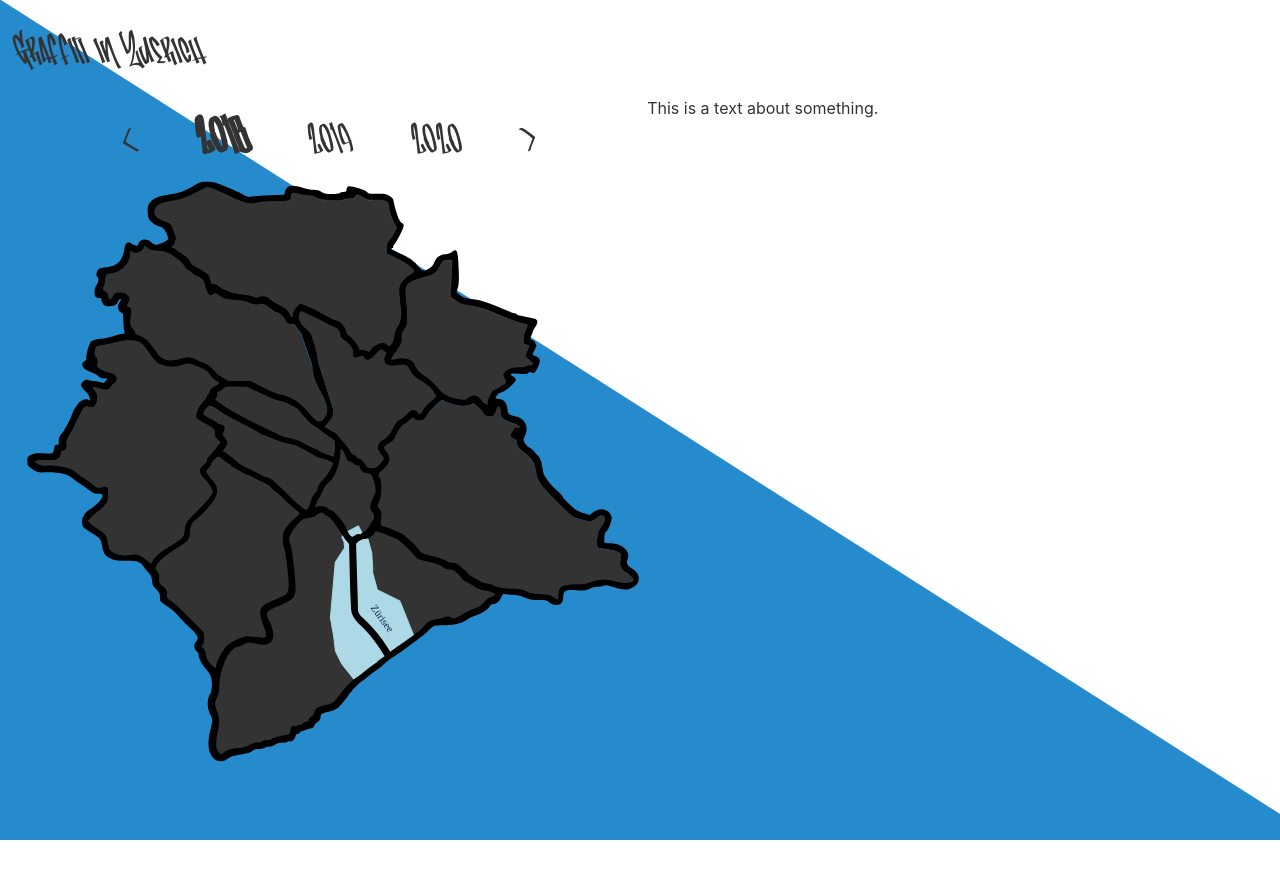
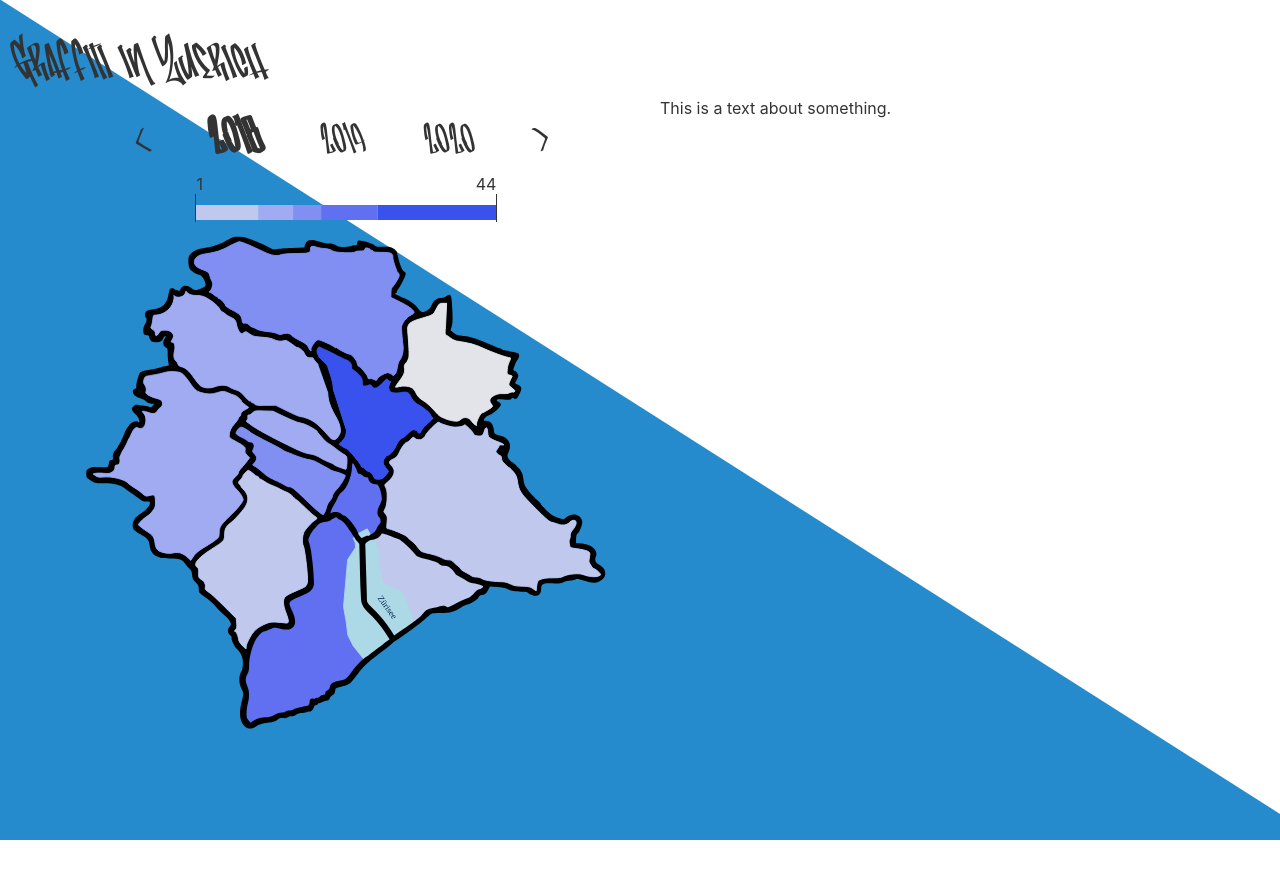
Before and after one commit to philipkueng/graffiti-in-zurich, a Svelte app in the folder website/: page / in a window 1280 px wide. Shown: the top 878 px of the page. Built offline with nearby package versions, Linux system fonts and the light colour scheme.

Commit message:
added legend and display svg correctly

```diff
--- a/website/src/App.svelte
+++ b/website/src/App.svelte
@@ -43,7 +43,7 @@
   }
   .header {
     font-family: StreetWars;
-    font-size: 3em;
+    font-size: 4em;
     text-align: left;
   }
 </style>
@@ -55,7 +55,7 @@
     align-items:center;">
     <div
       style="width: 100%; display: flex; flex-direction: row; height: 100vh;
-      margin-top: 20px;">
+      justify-content: center;">
       <div style="width: 49%;">
         <div
           style="display: flex; flex-direction: row; align-items: baseline;
--- a/website/src/components/ColoredSvgMap.svelte
+++ b/website/src/components/ColoredSvgMap.svelte
@@ -1,33 +1,20 @@
 <script>
+  import Legend from "./Legend.svelte";
   import Map from "./Map.svelte";
-  import { beforeUpdate, afterUpdate } from "svelte";
 
   export let data;
-
-  $: districtColors = getColors(data);
-
-  function getColors(data) {
-    let styles = [];
-    data.districts.map(
-      district =>
-        (styles = [
-          ...styles,
-          { name: district.name.replace(" ", ""), color: district.color }
-        ])
-    );
-    return styles;
-  }
 </script>
 
 <style>
   .map-container {
-    height: 100%;
+    height: 70%;
     display: flex;
     flex-direction: column;
-    align-items: flex-start;
+    align-items: center;
   }
 </style>
 
 <div class="map-container">
-  <Map bind:districtColors />
+  <Legend {data} />
+  <Map {data} />
 </div>
--- /dev/null
+++ b/website/src/components/Legend.svelte
@@ -0,0 +1,88 @@
+<script>
+  export let data;
+
+  let legendBarHeight = 15;
+
+  function getAspectWidth(legend, bucket) {
+    const range = legend.maxValue - legend.minValue;
+    return ((bucket.to - bucket.from) * 100) / range;
+  }
+
+  function getAspectXValue(legend, bucket) {
+    const range = legend.maxValue - legend.minValue;
+    return ((bucket.from - legend.minValue) * 100) / range;
+  }
+
+  function getColorClass(legendItem) {
+    if (legendItem.color.colorClass !== undefined) {
+      return legendItem.color.colorClass;
+    }
+    return "";
+  }
+</script>
+
+<style>
+  .legend {
+    display: flex;
+    justify-content: center;
+  }
+
+  .legend-container {
+    display: flex;
+    flex-direction: column;
+  }
+
+  .legend-value-container {
+    width: 100%;
+    display: flex;
+    justify-content: space-between;
+  }
+
+  .legend-border-container {
+    position: relative;
+  }
+
+  .legend-buckets {
+    height: 32px;
+    width: 100%;
+  }
+
+  .legend-borders {
+    position: absolute;
+    height: 28px;
+    top: 0;
+    margin-left: -1px;
+    border-right: 0.5px solid;
+    border-left: 0.5px solid;
+    width: 100%;
+  }
+</style>
+
+<div class="legend">
+  <div class="legend-container">
+    <div class="legend-value-container">
+      <span class="q-choropleth-legend-value-container--minVal s-font-note-s">
+        {data.legend.minValue}
+      </span>
+      <span class="legend-value-container--maxVal s-font-note-s">
+        {data.legend.maxValue}
+      </span>
+    </div>
+    <div class="legend-border-container">
+      <svg class="legend-buckets">
+        <g>
+          {#each data.legend.buckets as bucket, index}
+            <rect
+              class="q-choropleth-legend-bucket"
+              style="fill: {getColorClass(bucket)}"
+              width="{getAspectWidth(data.legend, bucket)}%"
+              height={legendBarHeight}
+              x="{getAspectXValue(data.legend, bucket)}%"
+              y={legendBarHeight - 4} />
+          {/each}
+        </g>
+      </svg>
+      <div class="legend-borders s-color-gray-6" />
+    </div>
+  </div>
+</div>
--- a/website/src/components/Map.svelte
+++ b/website/src/components/Map.svelte
@@ -1,16 +1,30 @@
 <script>
-  export let districtColors;
-  export let empty = false;
+  export let data;
 
-  function getColor(districtName) {
-    if (empty) {
-      return "transparent";
+  function getValue(data, districtName) {
+    return data.districts.find(district => district.name === districtName)
+      .totalReports;
+  }
+
+  function getColor(district, data) {
+    let value = getValue(data, district);
+    console.log(value);
+    const buckets = data.legend.buckets;
+    const bucket = buckets.find((bucket, index) => {
+      if (index === 0) {
+        return value <= bucket.to;
+      } else if (index === buckets.length - 1) {
+        return bucket.from < value;
+      } else {
+        return bucket.from < value && value <= bucket.to;
+      }
+    });
+    if (bucket) {
+      console.log(bucket.color.colorClass);
+      return bucket.color.colorClass;
+    } else {
+      return "s-color-gray-4";
     }
-    console.log(
-      districtColors.find(district => district.name === districtName).color
-    );
-    return districtColors.find(district => district.name === districtName)
-      .color;
   }
 </script>
 
@@ -19,7 +33,7 @@
   viewBox="0 0 600 568"
   style="enable-background:new 0 0 600 568;">
   <g
-    style="color: ${getColor('Kreis8')}"
+    style="color: {getColor('Kreis 8', data)}"
     fill="currentColor"
     stroke-width="1"
     stroke="currentColor"
@@ -35,7 +49,7 @@
       z" />
   </g>
   <g
-    style="color: ${getColor('Kreis2')}"
+    style="color: {getColor('Kreis 2', data)}"
     fill="currentColor"
     stroke-width="1"
     stroke="currentColor"
@@ -57,7 +71,7 @@
       c6.8,7.2,12.7,15.2,17.8,23.8c0.3,0.5,0.6,0.8,0.9,1.1C345.9,463.4,343.1,465.5,341.3,467z" />
   </g>
   <g
-    style="color: ${getColor('Kreis1')}"
+    style="color: {getColor('Kreis 1', data)}"
     fill="currentColor"
     stroke-width="1"
     stroke="currentColor"
@@ -269,7 +283,7 @@
     s9.1,1.7,10.8,2.5c3,1.6,3.1,1.8,2.5,6c-0.4,2.4-0.7,5-0.7,5.7c0,1.5,4.4,8.1,5.5,8.1c1.6,0,7.5,5.2,7.5,6.5
     C586.8,388.2,586.7,388.5,586.5,388.7z" />
   <g
-    style="color: ${getColor('Kreis10')}"
+    style="color: {getColor('Kreis 10', data)}"
     fill="currentColor"
     stroke-width="1"
     stroke="currentColor"
@@ -290,7 +304,7 @@
       c1.5,1.7,2.7,2.1,4.8,1.9c2-0.3,3,0.1,3.6,1.3c0.4,1,2.6,3.7,5,6.2" />
   </g>
   <g
-    style="color: ${getColor('Kreis6')}"
+    style="color: {getColor('Kreis 6', data)}"
     fill="currentColor"
     stroke-width="1"
     stroke="currentColor"
@@ -310,7 +324,7 @@
       c-0.6,0.3-1.9-1.3-2.7-3.3c-1.5-3.4-16.3-20.1-16.3-18.5c0,0.4-1.8-0.5-3.9-1.9l-4-2.6l2.8-3c4.2-4.4,5.3-7,5.3-12.5" />
   </g>
   <g
-    style="color: ${getColor('Kreis11')}"
+    style="color: {getColor('Kreis 11', data)}"
     fill="currentColor"
     stroke-width="1"
     stroke="currentColor"
@@ -334,7 +348,7 @@
       c-1-2-2-4.7-2.2-6.1C145.2,47.7,144,46.7,137.5,44.4z" />
   </g>
   <g
-    style="color: ${getColor('Kreis12')}"
+    style="color: {getColor('Kreis 12', data)}"
     fill="currentColor"
     stroke-width="1"
     stroke="currentColor"
@@ -351,7 +365,7 @@
       c1.3-1.4,2.6-4.1,3-6c0.6-3.1,0.1-14.3-1.2-28.6C368.6,105.3,370.6,103.6,388.1,98.6z" />
   </g>
   <g
-    style="color: ${getColor('Kreis7')}"
+    style="color: {getColor('Kreis 7', data)}"
     fill="currentColor"
     stroke-width="1"
     stroke="currentColor"
@@ -378,7 +392,7 @@
       " />
   </g>
   <g
-    style="color: ${getColor('Kreis4')}"
+    style="color: {getColor('Kreis 4', data)}"
     fill="currentColor"
     stroke-width="1"
     stroke="currentColor"
@@ -393,7 +407,7 @@
       C199.9,258.3,199.9,255.7,196.6,252.3z" />
   </g>
   <g
-    style="color: ${getColor('Kreis5')}"
+    style="color: {getColor('Kreis 5', data)}"
     fill="currentColor"
     stroke-width="1"
     stroke="currentColor"
@@ -406,7 +420,7 @@
       c-23.6-10.9-48.8-24.2-55.5-29.2c-3-2.2-5.7-4.2-5.9-4.4c-0.2-0.1,0.2-0.9,0.9-1.8C189.2,213.1,189.5,211.5,189.2,210.5z" />
   </g>
   <g
-    style="color: ${getColor('Kreis9')}"
+    style="color: {getColor('Kreis 9', data)}"
     fill="currentColor"
     stroke-width="1"
     stroke="currentColor"
@@ -429,7 +443,7 @@
       c-0.2,4.5-0.5,5.2-4.5,8.1c-2.2,1.8-7.2,5-11,7.2c-7.9,4.7-11.5,7.8-14.3,12.2L124.9,372.3z" />
   </g>
   <g
-    style="color: ${getColor('Kreis3')}"
+    style="color: {getColor('Kreis 3', data)}"
     fill="currentColor"
     stroke-width="1"
     stroke="currentColor"
```
Also changed, not shown: website/src/data/data.json.
